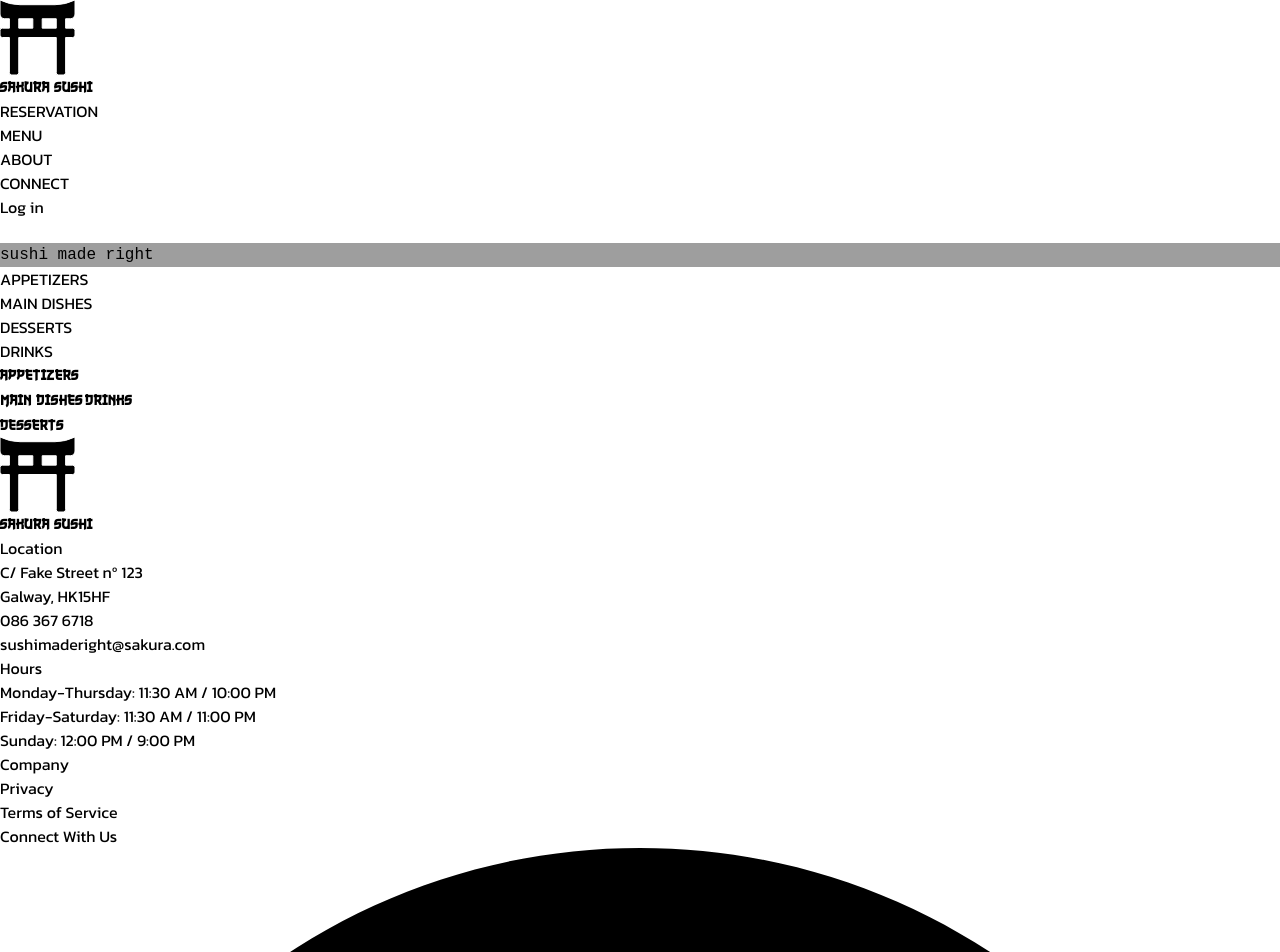
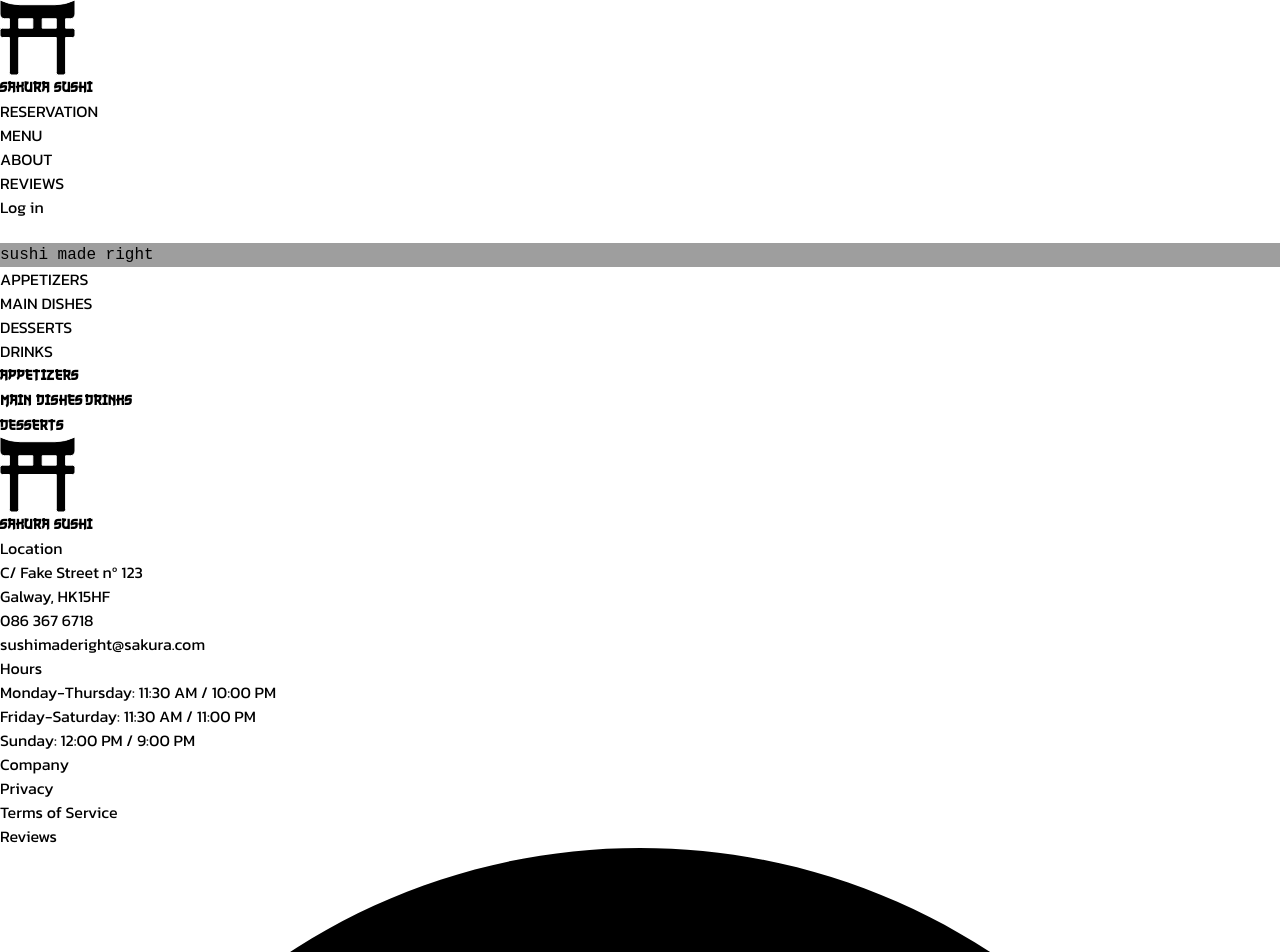
Before and after one commit to lucasgil93/testYT, a React (Vite) app in the folder ui/client/: page /menu in a window 1280 px wide. Shown: the top 952 px of the page. Built offline with nearby package versions, Linux system fonts and the light colour scheme; no server answers; grey boxes are pictures that could not be loaded.

Commit message:
hotfixes

```diff
--- a/ui/client/src/components/Footer.jsx
+++ b/ui/client/src/components/Footer.jsx
@@ -59,7 +59,7 @@ function Footer() {
                     </div>
 
                     <div className="space-y-3">
-                        <div className="uppercase dark:text-gray-900">Connect With Us</div>
+                        <div className="uppercase dark:text-gray-900">Reviews</div>
                         <div className="flex justify-start space-x-3">
                             <a rel="noopener noreferrer" href="#" title="Facebook" className="flex items-center p-1">
                                 <svg xmlns="http://www.w3.org/2000/svg" fill="currentColor" viewBox="0 0 32 32" className="w-5 h-5 fill-current">
--- a/ui/client/src/components/Landing.jsx
+++ b/ui/client/src/components/Landing.jsx
@@ -73,7 +73,7 @@ function Landing() {
                 }}>
 
                     <h2 className="text-white uppercase text-4xl font-bold m-10 p-2 hover:bg-white hover:text-black transition-colors duration-300">ABOUT</h2>
-                </div ></a><a href="connect">
+                </div ></a><a href="reviews">
                 <div className="divImpar h-[50vh] bg-gray-100 flex flex-col items-end justify-center" style={{
                     backgroundColor: '#D32F2F',
                     backgroundImage: `url(${imageConnect})`,
@@ -82,7 +82,7 @@ function Landing() {
                     backgroundBlendMode: 'multiply'
                 }}>
 
-                    <h2 className="text-white uppercase text-4xl font-bold m-10 p-2 hover:bg-white hover:text-black transition-colors duration-300">CONNECT WITH US</h2>
+                    <h2 className="text-white uppercase text-4xl font-bold m-10 p-2 hover:bg-white hover:text-black transition-colors duration-300">REVIEWS</h2>
                 </div></a>
             {/*<LandingItem
                 text="Pepe"
--- a/ui/client/src/components/NavBar.jsx
+++ b/ui/client/src/components/NavBar.jsx
@@ -14,7 +14,7 @@ function Navbar() {
                         </div>
                     </a>
                     <ul className="items-stretch hidden space-x-3 lg:flex ">
-                        <li><h1 className="text-black uppercase text-4xl font-bold m-3"><span>S</span>akura <span>S</span>u<span>s</span>hi</h1></li>
+                        <li><a rel="noopener noreferrer" href="/" aria-label="Back to homepage" ><h1 className="text-black uppercase text-4xl font-bold m-3"><span>S</span>akura <span>S</span>u<span>s</span>hi</h1></a></li>
 
                         <li className="flex">
                             <a rel="noopener noreferrer" href="reserve" className="flex items-center px-4 -mb-1 border-b-2 dark:border-">RESERVATION</a>
@@ -26,7 +26,7 @@ function Navbar() {
                             <a rel="noopener noreferrer" href="about" className="flex items-center px-4 -mb-1 border-b-2 dark:border-">ABOUT</a>
                         </li>
                         <li className="flex">
-                            <a rel="noopener noreferrer" href="connect" className="flex items-center px-4 -mb-1 border-b-2 dark:border-">CONNECT</a>
+                            <a rel="noopener noreferrer" href="reviews" className="flex items-center px-4 -mb-1 border-b-2 dark:border-">REVIEWS</a>
                         </li>
                     </ul>
                 </div>
--- a/ui/client/src/components/ReserveItem.jsx
+++ b/ui/client/src/components/ReserveItem.jsx
@@ -28,6 +28,7 @@ function ReserveItem() {
             toast.current.show({ severity: 'error', summary: 'Error', detail: msg, life: 3000 });
         }
         const showSuccess = (msg) => {
+            debugger
             toast.current.show({ severity: 'success', summary: 'Success', detail: msg, life: 3000 });
         }
 
--- a/ui/client/src/components/ReviewModal.jsx
+++ b/ui/client/src/components/ReviewModal.jsx
@@ -14,7 +14,6 @@ function ReviewModal({ onClose }) {
     const API_URL = "http://localhost:5038/";
 
     const handleSubmit = async () => {
-
         const showWarn = (msg) => {
             toast.current.show({ severity: 'warn', summary: 'Warning', detail: msg, life: 3000 });
         }
@@ -40,14 +39,13 @@ function ReviewModal({ onClose }) {
                 method: "POST",
                 body: data,
             });
+
             if (response.ok) {
-                setFormData({
-                    name: "",
-                    date: "",
-                    time: "",
-                    numberOfPersons: ""
-                });
                 showSuccess('Review made successfully');
+                setName("");
+                setText("");
+                setRating(0);
+                onClose();  // Close the modal after submitting
             } else {
                 throw new Error("Failed to make the review");
             }
@@ -55,7 +53,6 @@ function ReviewModal({ onClose }) {
             console.error("Error submitting review:", error);
             showError("There was an error submitting your review. Please try again.");
         }
-        onClose();  // Close the modal after submitting
     };
 
     return (
--- a/ui/client/src/main.jsx
+++ b/ui/client/src/main.jsx
@@ -24,7 +24,7 @@ const router = createBrowserRouter([
     element: <Reserve />,
   },
   {
-    path: "connect",
+    path: "reviews",
     element: <Connect />,
   },
   {
```
